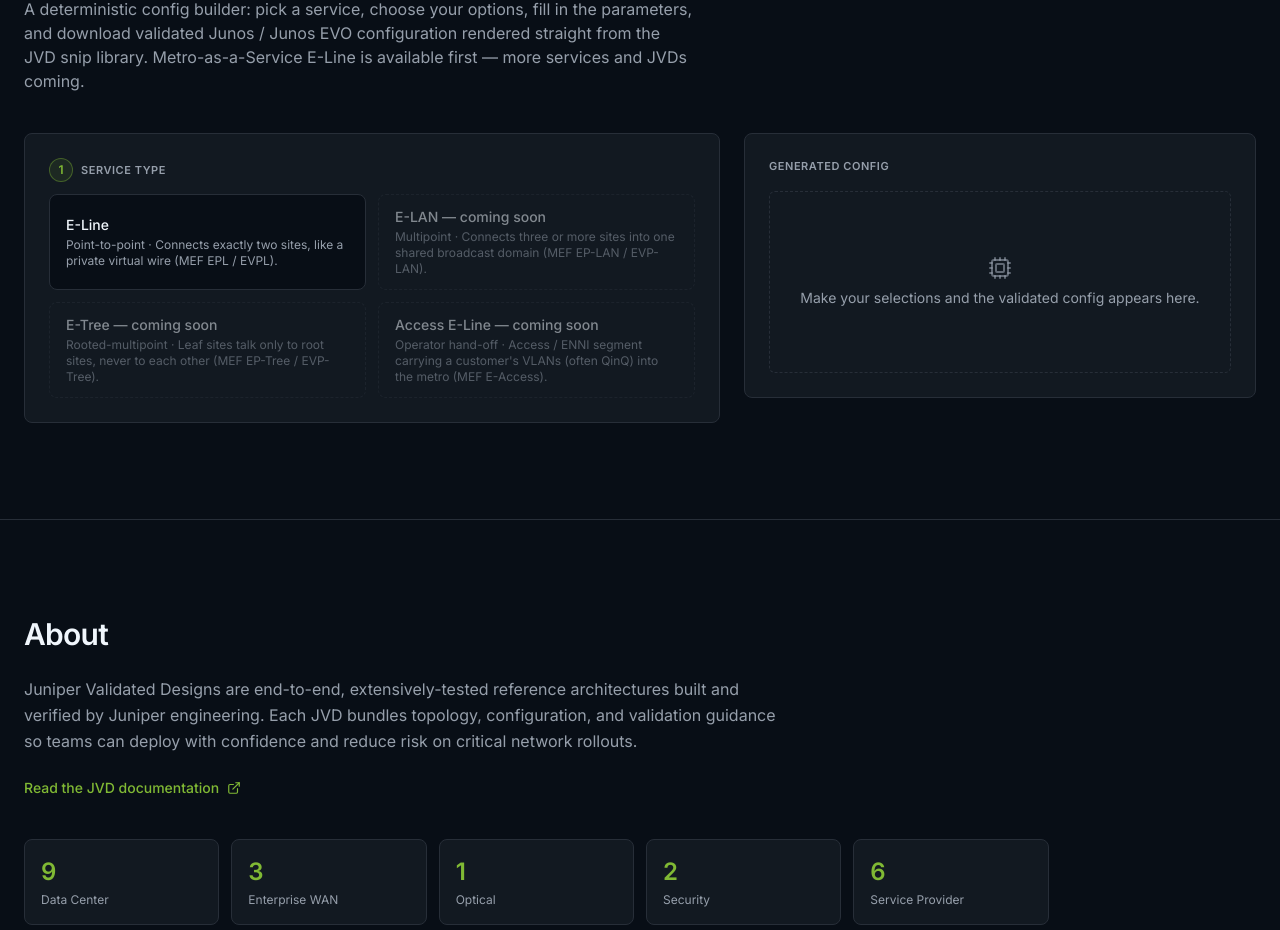
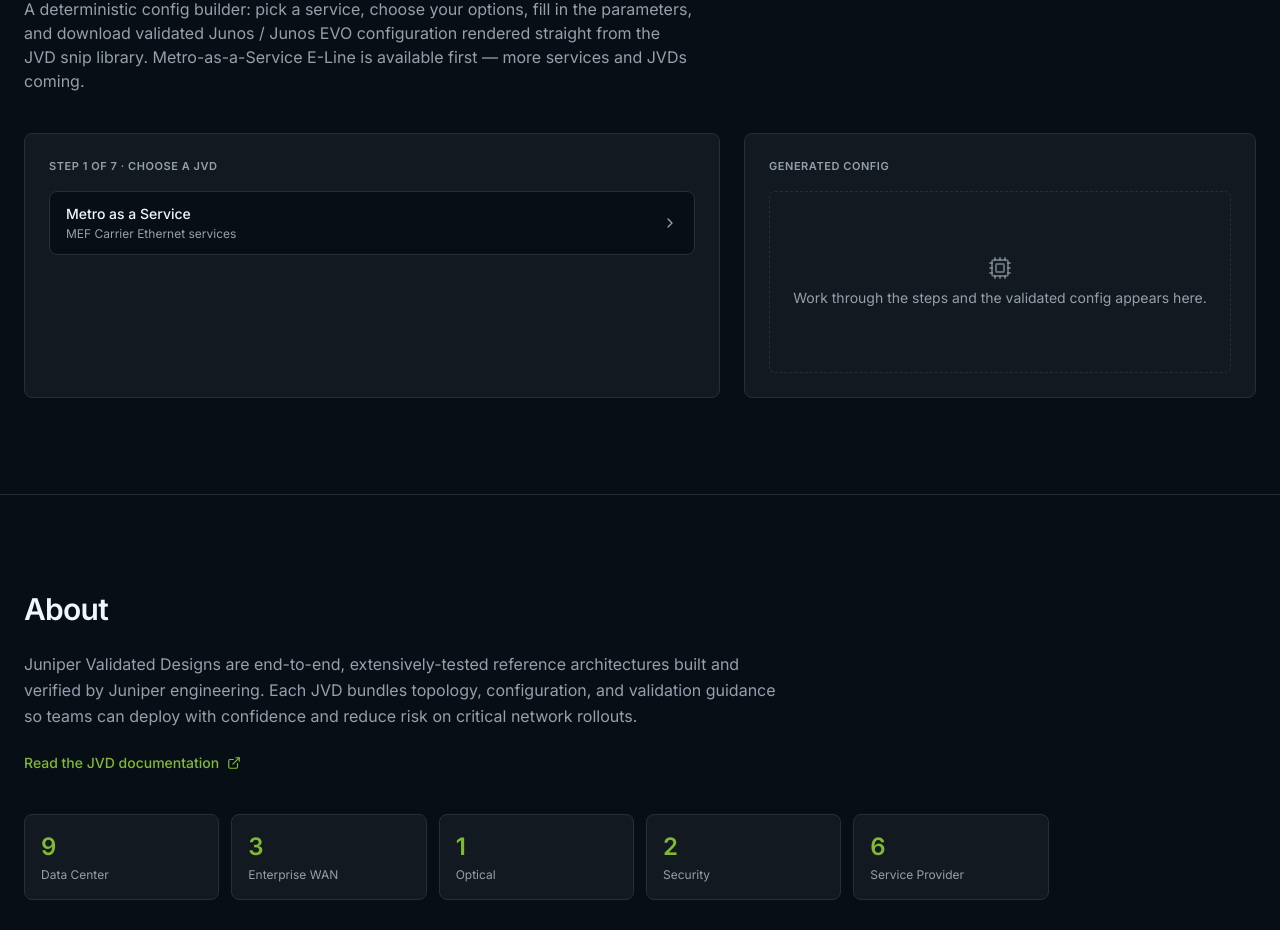
Before and after one commit to Juniper/jvd, a React (Vite) app in the folder portal/: page / in a window 1280 px wide. Shown: the part 5131-6061 px from the top of the page. Built offline with nearby package versions, Linux system fonts and the light colour scheme.

Commit message:
feat(portal): step-through wizard UX for Config Generator

```diff
--- a/portal/src/components/ConfigGenerator.tsx
+++ b/portal/src/components/ConfigGenerator.tsx
@@ -1,5 +1,14 @@
 import { useEffect, useMemo, useState } from "react";
-import { Cpu, Download, Copy, Check, AlertTriangle } from "lucide-react";
+import {
+  Cpu,
+  Download,
+  Copy,
+  Check,
+  AlertTriangle,
+  ChevronLeft,
+  ChevronRight,
+  RotateCcw,
+} from "lucide-react";
 import { snipBundle, type SnipRecord } from "@/lib/snips";
 import maasCatalog from "@/data/generator/metro_as_a_service.json";
 import {
@@ -14,6 +23,16 @@
 
 const CATALOG = maasCatalog as unknown as GenCatalog;
 
+/** JVDs available in the generator. Only MaaS has a catalog today. */
+const JVDS = [
+  {
+    id: "metro_as_a_service",
+    label: CATALOG.jvdLabel,
+    available: true,
+    tagline: "MEF Carrier Ethernet services",
+  },
+];
+
 const HOMING_LABELS: Record<string, string> = {
   "single-homed": "Single-homed",
   multihomed: "Multihomed (all-active ESI)",
@@ -24,7 +43,37 @@
 };
 const OS_LABELS: Record<GenOsKey, string> = { evo: "Junos EVO", junos: "Junos" };
 
+type StepId =
+  | "jvd"
+  | "family"
+  | "mux"
+  | "deployment"
+  | "os"
+  | "attributes"
+  | "params";
+
+const STEP_TITLES: Record<StepId, string> = {
+  jvd: "Choose a JVD",
+  family: "Service type",
+  mux: "Service profile",
+  deployment: "Deployment",
+  os: "Device OS",
+  attributes: "Service attributes",
+  params: "Parameters",
+};
+
+const STEPS: StepId[] = [
+  "jvd",
+  "family",
+  "mux",
+  "deployment",
+  "os",
+  "attributes",
+  "params",
+];
+
 type Selection = {
+  jvd?: string;
   familyId?: string;
   muxId?: string;
   deploymentId?: string;
@@ -53,7 +102,7 @@
       disabled={disabled}
       onClick={onClick}
       className={[
-        "rounded-lg border px-4 py-3 text-left transition-colors",
+        "flex w-full items-center justify-between gap-3 rounded-lg border px-4 py-3 text-left transition-colors",
         disabled
           ? "cursor-not-allowed border-dashed border-border opacity-50"
           : active
@@ -61,22 +110,12 @@
             : "border-border bg-background hover:border-primary/50",
       ].join(" ")}
     >
-      <div className="text-sm font-medium text-foreground">{label}</div>
-      {sub && <div className="mt-0.5 text-xs text-muted-foreground">{sub}</div>}
+      <span>
+        <span className="block text-sm font-medium text-foreground">{label}</span>
+        {sub && <span className="mt-0.5 block text-xs text-muted-foreground">{sub}</span>}
+      </span>
+      {!disabled && <ChevronRight className="h-4 w-4 shrink-0 text-muted-foreground" />}
     </button>
-  );
-}
-
-function StepLabel({ n, title }: { n: number; title: string }) {
-  return (
-    <div className="flex items-center gap-2">
-      <span className="flex h-6 w-6 items-center justify-center rounded-full border border-primary/40 bg-primary/10 text-xs font-semibold text-primary">
-        {n}
-      </span>
-      <span className="text-[11px] font-semibold uppercase tracking-wider text-muted-foreground">
-        {title}
-      </span>
-    </div>
   );
 }
 
@@ -90,6 +129,7 @@
   const [sel, setSel] = useState<Selection>({ cos: true });
   const [vars, setVars] = useState<Record<string, string>>({});
   const [copied, setCopied] = useState(false);
+  const [step, setStep] = useState(0);
 
   const family = CATALOG.families.find((f) => f.id === sel.familyId);
   const mux = family?.multiplexing.find((m) => m.id === sel.muxId);
@@ -105,6 +145,9 @@
         })
       : null;
   const attrs = osBlock ? attributeOptions(osBlock) : { homing: [], color: [] };
+
+  const attrsComplete = Boolean(sel.homing && (!sel.cos || sel.color));
+  const currentStep = STEPS[Math.min(step, STEPS.length - 1)];
 
   const complete = Boolean(
     sel.familyId &&
@@ -133,8 +176,6 @@
     [resolvedIds, byId],
   );
 
-  // Seed the parameter form with lab-safe example values whenever the
-  // resolved path changes.
   const pathKey = JSON.stringify([
     sel.familyId,
     sel.muxId,
@@ -156,13 +197,49 @@
     return renderConfig(resolvedIds, vars, byId);
   }, [complete, resolvedIds, vars, byId]);
 
-  // Setters that clear downstream state.
-  const pick = (patch: Partial<Selection>, clears: (keyof Selection)[]) =>
+  // Update selection, clearing downstream fields, then advance one step.
+  const advance = (patch: Partial<Selection>, clears: (keyof Selection)[]) => {
     setSel((prev) => {
       const next = { ...prev, ...patch };
       for (const k of clears) if (!(k in patch)) delete next[k];
       return next;
     });
+    setStep((s) => s + 1);
+  };
+
+  const crumbValue = (id: StepId): string | null => {
+    switch (id) {
+      case "jvd":
+        return sel.jvd ? JVDS.find((j) => j.id === sel.jvd)?.label ?? null : null;
+      case "family":
+        return family?.label ?? null;
+      case "mux":
+        return mux?.label ?? null;
+      case "deployment":
+        return deployment?.label ?? null;
+      case "os":
+        return sel.os ? OS_LABELS[sel.os] : null;
+      case "attributes":
+        return attrsComplete
+          ? [
+              HOMING_LABELS[sel.homing!] ?? sel.homing,
+              sel.cos
+                ? `With CoS · ${COLOR_LABELS[sel.color!] ?? sel.color}`
+                : "Service only",
+            ].join(" · ")
+          : null;
+      default:
+        return null;
+    }
+  };
+
+  const crumbs = STEPS.slice(0, step).filter((id) => crumbValue(id) !== null);
+
+  const reset = () => {
+    setSel({ cos: true });
+    setVars({});
+    setStep(0);
+  };
 
   const download = () => {
     if (!render) return;
@@ -185,21 +262,66 @@
 
   return (
     <div className="mt-10 grid gap-6 lg:grid-cols-[1fr_minmax(22rem,32rem)]">
-      {/* Left: the funnel */}
-      <div className="space-y-6">
-        {/* Step 1 — Service family */}
+      {/* Left: the wizard (one step at a time) */}
       <div className="rounded-lg border border-border bg-surface p-6">
-          <StepLabel n={1} title="Service type" />
-          <div className="mt-3 grid gap-3 sm:grid-cols-2">
-            {CATALOG.families.map((f) => (
+        {/* Breadcrumb of prior choices */}
+        {crumbs.length > 0 && (
+          <div className="mb-4 flex flex-wrap items-center gap-1.5 text-xs">
+            {crumbs.map((id, i) => (
+              <span key={id} className="flex items-center gap-1.5">
+                <button
+                  onClick={() => setStep(STEPS.indexOf(id))}
+                  className="rounded-full border border-border bg-background px-2.5 py-0.5 text-muted-foreground hover:border-primary/50 hover:text-primary"
+                  title={`Back to ${STEP_TITLES[id]}`}
+                >
+                  {crumbValue(id)}
+                </button>
+                {i < crumbs.length - 1 && (
+                  <ChevronRight className="h-3 w-3 text-muted-foreground/50" />
+                )}
+              </span>
+            ))}
+          </div>
+        )}
+
+        {/* Header: back + step counter + start over */}
+        <div className="flex items-center justify-between">
+          <div className="flex items-center gap-2">
+            {step > 0 && (
+              <button
+                onClick={() => setStep((s) => Math.max(0, s - 1))}
+                className="inline-flex items-center gap-1 rounded-md border border-border px-2 py-1 text-xs text-muted-foreground hover:text-primary"
+              >
+                <ChevronLeft className="h-3.5 w-3.5" /> Back
+              </button>
+            )}
+            <span className="text-[11px] font-semibold uppercase tracking-wider text-muted-foreground">
+              Step {step + 1} of {STEPS.length} · {STEP_TITLES[currentStep]}
+            </span>
+          </div>
+          {step > 0 && (
+            <button
+              onClick={reset}
+              className="inline-flex items-center gap-1 text-xs text-muted-foreground hover:text-primary"
+            >
+              <RotateCcw className="h-3 w-3" /> Start over
+            </button>
+          )}
+        </div>
+
+        {/* Current step body */}
+        <div className="mt-4 space-y-3">
+          {currentStep === "jvd" &&
+            JVDS.map((j) => (
               <Chip
-                key={f.id}
-                label={f.available ? f.label : `${f.label} — coming soon`}
-                sub={f.tagline + " · " + f.description}
-                active={sel.familyId === f.id}
-                disabled={!f.available}
+                key={j.id}
+                label={j.available ? j.label : `${j.label} — coming soon`}
+                sub={j.tagline}
+                active={sel.jvd === j.id}
+                disabled={!j.available}
                 onClick={() =>
-                  pick({ familyId: f.id }, [
+                  advance({ jvd: j.id }, [
+                    "familyId",
                     "muxId",
                     "deploymentId",
                     "os",
@@ -209,55 +331,53 @@
                 }
               />
             ))}
-          </div>
-        </div>
 
-        {/* Step 2 — Multiplexing */}
-        {family?.available && (
-          <div className="rounded-lg border border-border bg-surface p-6">
-            <StepLabel n={2} title="Service profile" />
-            <div className="mt-3 grid gap-3 sm:grid-cols-2">
-              {family.multiplexing.map((m) => (
+          {currentStep === "family" &&
+            CATALOG.families.map((f) => (
+              <Chip
+                key={f.id}
+                label={f.available ? f.label : `${f.label} — coming soon`}
+                sub={`${f.tagline} · ${f.description}`}
+                active={sel.familyId === f.id}
+                disabled={!f.available}
+                onClick={() =>
+                  advance({ familyId: f.id }, [
+                    "muxId",
+                    "deploymentId",
+                    "os",
+                    "homing",
+                    "color",
+                  ])
+                }
+              />
+            ))}
+
+          {currentStep === "mux" &&
+            family?.multiplexing.map((m) => (
               <Chip
                 key={m.id}
                 label={m.label}
                 sub={m.description}
                 active={sel.muxId === m.id}
                 onClick={() =>
-                    pick({ muxId: m.id }, ["deploymentId", "os", "homing", "color"])
+                  advance({ muxId: m.id }, ["deploymentId", "os", "homing", "color"])
                 }
               />
             ))}
-            </div>
-          </div>
-        )}
 
-        {/* Step 3 — Deployment */}
-        {mux && (
-          <div className="rounded-lg border border-border bg-surface p-6">
-            <StepLabel n={3} title="Deployment" />
-            <div className="mt-3 grid gap-3 sm:grid-cols-2">
-              {mux.deployments.map((d) => (
+          {currentStep === "deployment" &&
+            mux?.deployments.map((d) => (
               <Chip
                 key={d.id}
                 label={d.label}
                 sub={d.description}
                 active={sel.deploymentId === d.id}
-                  onClick={() =>
-                    pick({ deploymentId: d.id }, ["os", "homing", "color"])
-                  }
+                onClick={() => advance({ deploymentId: d.id }, ["os", "homing", "color"])}
               />
             ))}
-            </div>
-          </div>
-        )}
 
-        {/* Step 4 — OS / device family */}
-        {deployment && (
-          <div className="rounded-lg border border-border bg-surface p-6">
-            <StepLabel n={4} title="Device OS" />
-            <div className="mt-3 grid gap-3 sm:grid-cols-2">
-              {(["junos", "evo"] as GenOsKey[]).map((os) => (
+          {currentStep === "os" &&
+            (["junos", "evo"] as GenOsKey[]).map((os) => (
               <Chip
                 key={os}
                 label={OS_LABELS[os]}
@@ -270,27 +390,21 @@
                 }
                 active={sel.os === os}
                 disabled={!osOptions.includes(os)}
-                  onClick={() => pick({ os }, ["homing", "color"])}
+                onClick={() => advance({ os }, ["homing", "color"])}
               />
             ))}
-            </div>
-          </div>
-        )}
 
-        {/* Step 5 — Attributes */}
-        {osBlock && (
-          <div className="rounded-lg border border-border bg-surface p-6">
-            <StepLabel n={5} title="Service attributes" />
-            <div className="mt-4 space-y-4">
+          {currentStep === "attributes" && osBlock && (
+            <div className="space-y-4">
               <div>
                 <div className="mb-2 text-xs font-medium text-foreground">Homing</div>
-                <div className="grid gap-3 sm:grid-cols-2">
+                <div className="space-y-2">
                   {attrs.homing.map((h) => (
                     <Chip
                       key={h}
                       label={HOMING_LABELS[h] ?? h}
                       active={sel.homing === h}
-                      onClick={() => pick({ homing: h }, [])}
+                      onClick={() => setSel((p) => ({ ...p, homing: h }))}
                     />
                   ))}
                 </div>
@@ -300,52 +414,66 @@
                 <div className="mb-2 text-xs font-medium text-foreground">
                   Class of Service
                 </div>
-                <div className="grid gap-3 sm:grid-cols-2">
+                <div className="space-y-2">
                   <Chip
                     label="With CoS"
                     sub="Classifiers, scheduler binding + UNI firewall filter"
                     active={sel.cos}
-                    onClick={() => pick({ cos: true }, [])}
+                    onClick={() => setSel((p) => ({ ...p, cos: true }))}
                   />
                   <Chip
                     label="Service only"
                     sub="Routing-instance + interface (minimum)"
                     active={!sel.cos}
-                    onClick={() => pick({ cos: false, color: undefined }, [])}
+                    onClick={() => setSel((p) => ({ ...p, cos: false, color: undefined }))}
                   />
                 </div>
               </div>
 
               {sel.cos && (
                 <div>
-                  <div className="mb-2 text-xs font-medium text-foreground">
-                    Color mode
-                  </div>
-                  <div className="grid gap-3 sm:grid-cols-2">
+                  <div className="mb-2 text-xs font-medium text-foreground">Color mode</div>
+                  <div className="space-y-2">
                     {attrs.color.map((c) => (
                       <Chip
                         key={c}
                         label={COLOR_LABELS[c] ?? c}
                         active={sel.color === c}
-                        onClick={() => pick({ color: c }, [])}
+                        onClick={() => setSel((p) => ({ ...p, color: c }))}
                       />
                     ))}
                   </div>
                 </div>
               )}
-            </div>
+
+              <button
+                disabled={!attrsComplete}
+                onClick={() => setStep((s) => s + 1)}
+                className={[
+                  "mt-2 inline-flex items-center gap-1.5 rounded-md px-4 py-2 text-sm font-medium",
+                  attrsComplete
+                    ? "border border-primary/40 bg-primary/10 text-primary hover:bg-primary/20"
+                    : "cursor-not-allowed border border-border text-muted-foreground opacity-60",
+                ].join(" ")}
+              >
+                Continue to parameters <ChevronRight className="h-4 w-4" />
+              </button>
             </div>
           )}
 
-        {/* Step 6 — Parameters */}
-        {complete && variables.length > 0 && (
-          <div className="rounded-lg border border-border bg-surface p-6">
-            <StepLabel n={6} title="Parameters" />
-            <p className="mt-2 text-xs text-muted-foreground">
+          {currentStep === "params" && (
+            <div>
+              {variables.length === 0 ? (
+                <p className="text-sm text-muted-foreground">
+                  No variables for this selection — the config on the right is ready.
+                </p>
+              ) : (
+                <>
+                  <p className="mb-3 text-xs text-muted-foreground">
                     Prefilled with lab-safe example values — edit any field for your
-              deployment.
+                    deployment. The config updates live on the right.
                   </p>
-            <div className="mt-4 grid gap-3 sm:grid-cols-2">
+                  <div className="grid gap-3 sm:grid-cols-2">
                     {variables.map((v) => (
                       <label key={v.name} className="block">
                         <span className="text-[11px] font-mono text-muted-foreground">
@@ -361,8 +489,11 @@
                       </label>
                     ))}
                   </div>
+                </>
+              )}
             </div>
           )}
+        </div>
       </div>
 
       {/* Right: output */}
@@ -394,17 +525,14 @@
           {!complete ? (
             <div className="mt-4 flex flex-col items-center justify-center rounded-md border border-dashed border-border py-16 text-center text-sm text-muted-foreground">
               <Cpu className="mb-2 h-6 w-6 text-muted-foreground/60" />
-              Make your selections and the validated config appears here.
+              Work through the steps and the validated config appears here.
             </div>
           ) : (
             <>
               {render && render.missing.length > 0 && (
                 <div className="mt-3 flex items-start gap-2 rounded-md border border-amber-500/40 bg-amber-500/10 p-2 text-[11px] text-amber-700 dark:text-amber-400">
                   <AlertTriangle className="mt-0.5 h-3.5 w-3.5 shrink-0" />
-                  <span>
-                    Unfilled variables: {render.missing.join(", ")}. Fill them
-                    in Step 6.
-                  </span>
+                  <span>Unfilled variables: {render.missing.join(", ")}.</span>
                 </div>
               )}
               <pre className="mt-3 max-h-[32rem] overflow-auto rounded-md border border-border bg-background p-3 text-[11px] leading-relaxed text-foreground">
@@ -412,8 +540,8 @@
               </pre>
               <div className="mt-2 text-[11px] text-muted-foreground">
                 {resolvedIds.length} snip{resolvedIds.length === 1 ? "" : "s"} ·{" "}
-                {sel.cos ? "with-cos" : "minimum"} tier · rendered client-side
-                from the JVD snip library
+                {sel.cos ? "with-cos" : "minimum"} tier · rendered client-side from the
+                JVD snip library
               </div>
             </>
           )}
```
Lines whose indentation alone changed are shown as unchanged.
